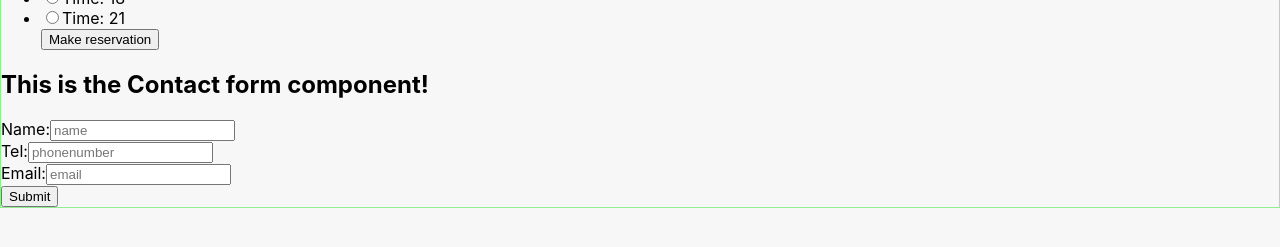
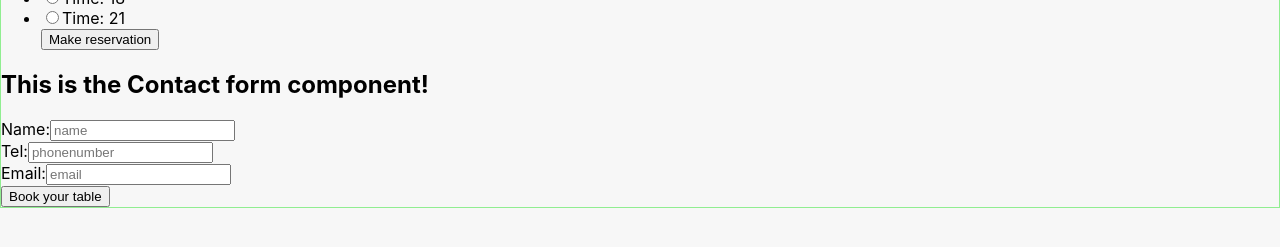
Before and after one commit to mhedengren/react-restaurant-booking, a React (Create React App) app: page /booking in a window 1280 px wide. Shown: the part 495-742 px from the top of the page. Built offline with nearby package versions, Linux system fonts and the light colour scheme; no server answers.

Commit message:
implemented lifting state from contact form to booking page

```diff
--- a/src/components/Booking/Booking.tsx
+++ b/src/components/Booking/Booking.tsx
@@ -2,18 +2,51 @@ import React from 'react'
 import BookingForm from './BookingForm';
 import ContactForm from "./ContactForm";
 
-class Booking extends React.Component<{}, {}> {
+interface IBookingState {
+  name: string;
+  tel: string;
+  email: string;
+  contactFormValid: boolean;
+}
+
+
+class Booking extends React.Component<{}, IBookingState> {
   constructor(props:any){
     super(props)
+    this.submitBook = this.submitBook.bind(this);
+    this.formValues = this.formValues.bind(this);
+    this.contactFormValues = this.contactFormValues.bind(this);
+    this.state = {
+      name: "",
+      email: "",
+      tel: "",
+      contactFormValid: false
+    }
+  }
+  displayGuestLog() {
+    console.log('Welcome to June ' + JSON.stringify(this.state));
+}
+  contactFormValues(name: string, tel: string, email:string, contactFormValid: boolean){
+    this.setState(() => ({name, tel, email, contactFormValid}), () => this.displayGuestLog());
+  }
+
+  submitBook(e:any){
+    e.preventDefault();
+      console.log(this.state);
+  }
+
+  formValues(){
+
   }
 
   render(){
     return(
         <div>
-            <BookingForm/>
+            <BookingForm />
             <div>
-                <ContactForm/>
+                <ContactForm onChangeHandler={this.contactFormValues}/>
             </div>
+            <button onClick={this.submitBook}> Book your table </button>
         </div>
 
     )
--- a/src/components/Booking/BookingForm.tsx
+++ b/src/components/Booking/BookingForm.tsx
@@ -5,7 +5,7 @@ import { object, string } from 'prop-types';
 const axios = require('axios')
 
 // Interface for BookingState.
-interface IBookingState {
+interface IBookingState { // change to IBookingFormState pls!
 
     numberOfGuests: number;
     date: Date;
--- a/src/components/Booking/ContactForm.tsx
+++ b/src/components/Booking/ContactForm.tsx
@@ -8,16 +8,20 @@ interface IValuesState {
   nameError: string;
   telError: string;
   emailError: string;
+  contactFormValid: boolean;
 }
 
+interface IValuesProps {
+  onChangeHandler: (name: string, tel: string, email: string, contactFormValid: boolean) => void;
+  }
 
 
-class ContactForm extends React.Component<{}, IValuesState> {
+class ContactForm extends React.Component<IValuesProps, IValuesState> {
     constructor(p: any) {
         super(p);
         this.handleValues = this.handleValues.bind(this);
         this.validateInput = this.validateInput.bind(this);
-        this.handleSubmit = this.handleSubmit.bind(this);  // temporary method - should be in parent
+        //this.handleSubmit = this.handleSubmit.bind(this);  // temporary method - should be in parent
 
         this.state = {
             name: "",
@@ -26,6 +30,7 @@ class ContactForm extends React.Component<{}, IValuesState> {
             nameError: "",
             telError: "",
             emailError: "",
+            contactFormValid: false
         }
     }
 
@@ -44,30 +49,39 @@ class ContactForm extends React.Component<{}, IValuesState> {
             return true;
         }
     }
+
+    displayGuestLog() {
+        const name = this.state.name;
+        console.log('Welcome to June ' + JSON.stringify(name));
+    }
+
     handleValues(event: any) {
-        const target = event.target;
-        const value = target.value;
-        const name = target.name;
-
+        const {name, value} = event.target;
         this.setState({
             [name]: value
-        } as IValuesState );
-
-        console.log(this.state);
-    }
-    handleSubmit(e:any){
-        e.preventDefault();
-        const isValid = this.validateInput();
-        console.log(this.state);
-        if(isValid){
-
-        }
+        }  as IValuesState,
+        () => { this.props.onChangeHandler(this.state.name, this.state.tel, this.state.email, this.state.contactFormValid ); // Keeps the method and state values in sync
+        });
     }
 
+    // handleSubmit(e:any){
+    //     e.preventDefault();
+    //     const isValid = this.validateInput();
+    //     console.log(this.state);
+    //     if(isValid){
+    //         this.setState({  // clears the form
+    //             name: " ",
+    //             tel: " ",
+    //             email: " ",
+    //         });
+    //     }
+    // }
+
     render() {
+        const name = this.props
         return (
             <div>
-                <form onSubmit={this.handleSubmit}>
+                <form /* onSubmit={this.handleSubmit} */>
                 <h2>This is the Contact form component!</h2>
                 <div>
                 Name:
@@ -75,7 +89,7 @@ class ContactForm extends React.Component<{}, IValuesState> {
                     placeholder="name"
                     value={this.state.name}
                     onChange={this.handleValues}
-                    name="name"/>
+                    name="name" required/>
                     {this.state.nameError ?
                         ( <div style={{ fontSize: 11, color: "red"}} >{this.state.nameError}</div>)
                         : undefined }
@@ -86,7 +100,7 @@ class ContactForm extends React.Component<{}, IValuesState> {
                     placeholder="phonenumber"
                     value={this.state.tel}
                     onChange={this.handleValues}
-                    name="tel"/>
+                    name="tel" required/>
                     {this.state.telError ?
                         ( <div style={{fontSize: 11, color: "red"}} >{this.state.telError}</div>)
                         : undefined }
@@ -102,7 +116,6 @@ class ContactForm extends React.Component<{}, IValuesState> {
                         ( <div style={{fontSize: 11, color: "red"}} >{this.state.emailError}</div>)
                         : undefined }
                 </div>
-                <button type="submit">Submit</button>
                     </form>
             </div>
         )
```
